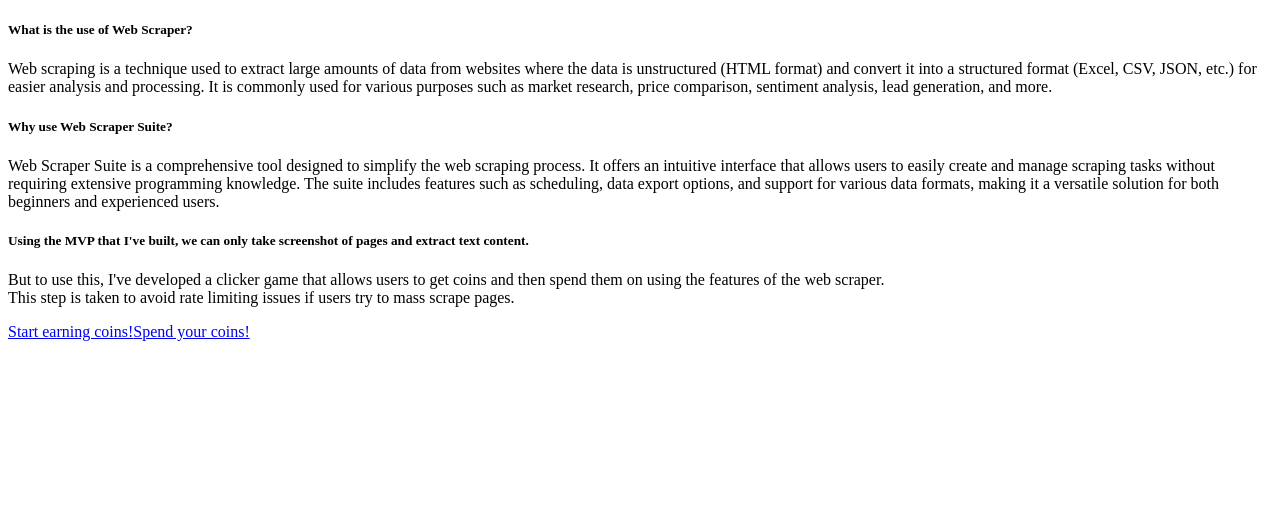
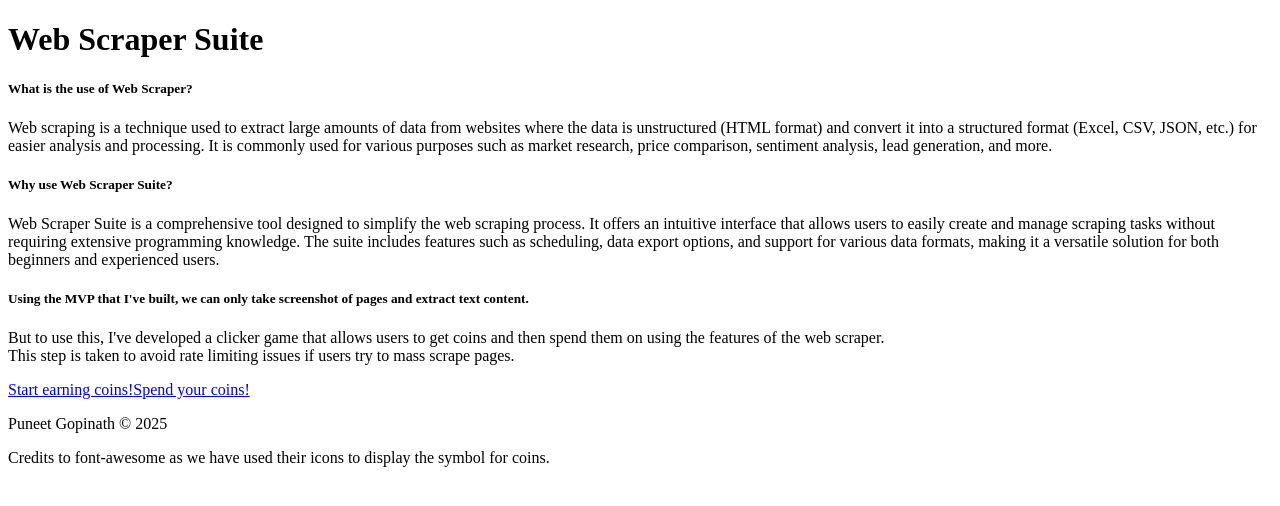
Before and after one commit to PuneetGopinath/WebScraper, a React app: page / in a window 1280 px wide. Shown: the top 506 px of the page. Built offline with nearby package versions, Linux system fonts and the light colour scheme; the HTML template or start-up script is replaced by a standard one.

Commit message:
feat: add header and footer to Layout component

```diff
--- a/src/client/components/Layout.jsx
+++ b/src/client/components/Layout.jsx
@@ -1,11 +1,24 @@
+/**
+ * © 2025 Puneet Gopinath. All rights reserved.
+ * Filename: src/client/components/Layout.jsx
+ * License: MIT (see LICENSE)
+ */
+
 import { Outlet } from "react-router";
 
 export default function Layout() {
     return (
         <>
+            <header>
+                <h1>Web Scraper Suite</h1>
+            </header>
             <main>
                 <Outlet />
             </main>
+            <footer>
+                <p>Puneet Gopinath &copy; 2025</p>
+                <p>Credits to font-awesome as we have used their icons to display the symbol for coins.</p>
+            </footer>
         </>
     );
 };
```
